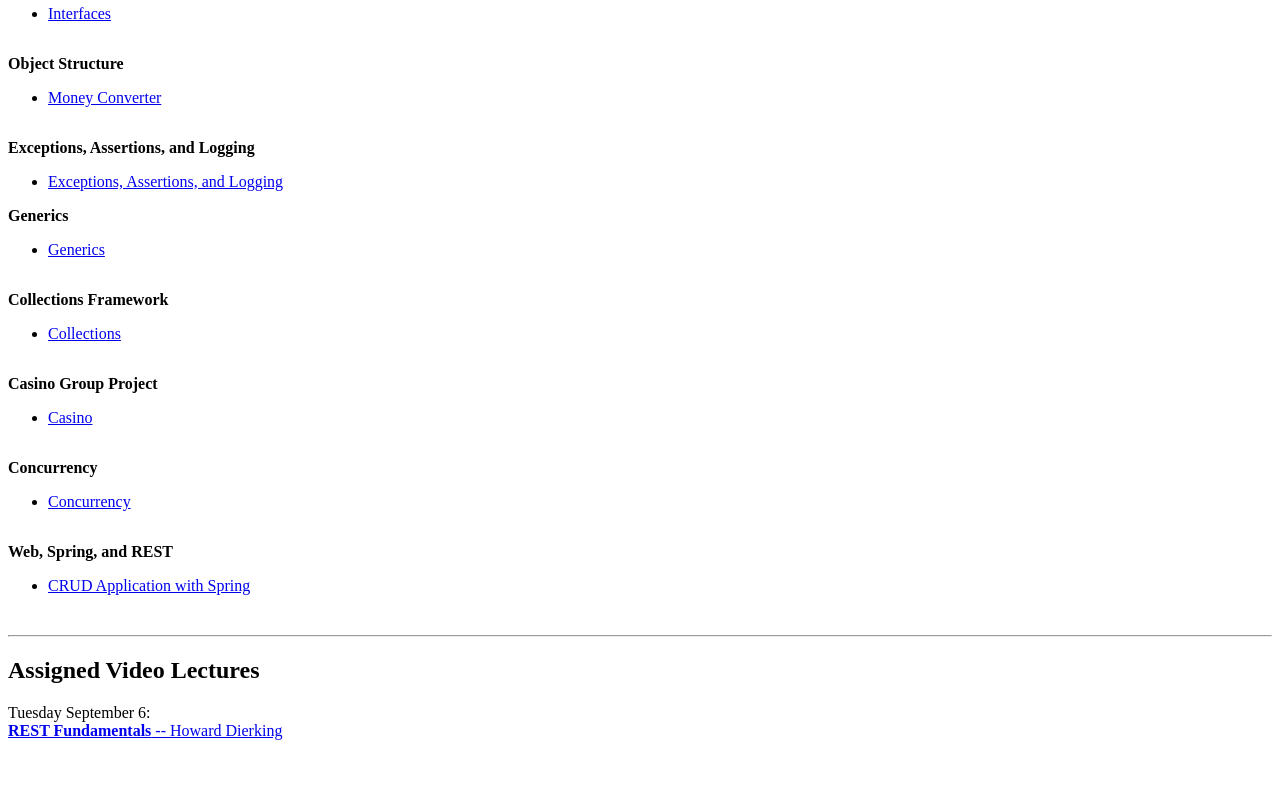
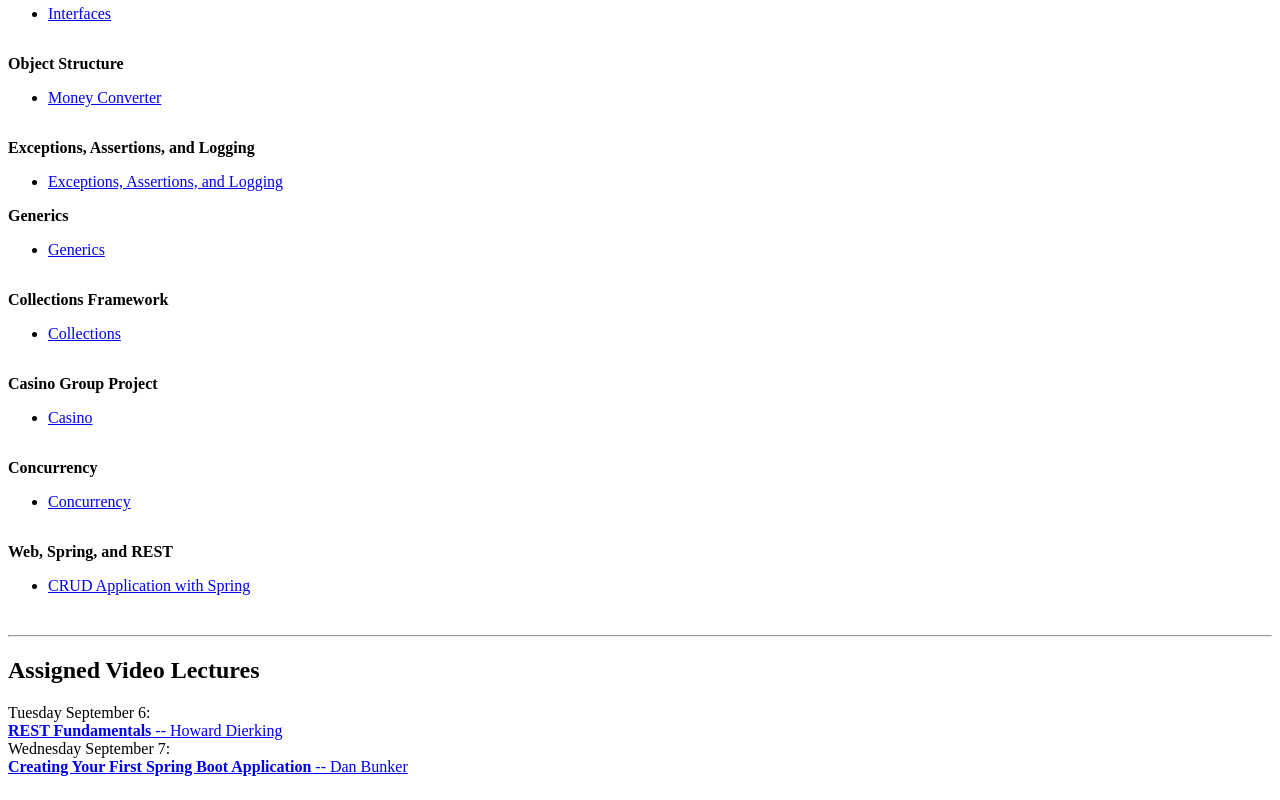
Before and after one commit to Zipcoder/reveal-slides.tcuk, a plain HTML site: page index.html in a window 1280 px wide. Shown: the part 1248-2048 px from the top of the page. Before the commit the page ends 2012 px from the top, so only its background shows below. Drawn offline with Linux system fonts and the light colour scheme.

Commit message:
update index page to add spring videos

```diff
--- a/index.html
+++ b/index.html
@@ -158,8 +158,8 @@
 <h2>Assigned Video Lectures</h2>
 
 Tuesday September 6: <a href="https://app.pluralsight.com/library/courses/rest-fundamentals/table-of-contents"><strong>REST Fundamentals</strong> -- Howard Dierking</a>
-<!-- Wednesday September 7: <a href="https://app.pluralsight.com/library/courses/spring-boot-first-application/table-of-contents"><strong>Creating Your First Spring Boot Application</strong> -- Dan Bunker</a>
- -->
+ Wednesday September 7: <a href="https://app.pluralsight.com/library/courses/spring-boot-first-application/table-of-contents"><strong>Creating Your First Spring Boot Application</strong> -- Dan Bunker</a>
+
 </section>
 
 
```
